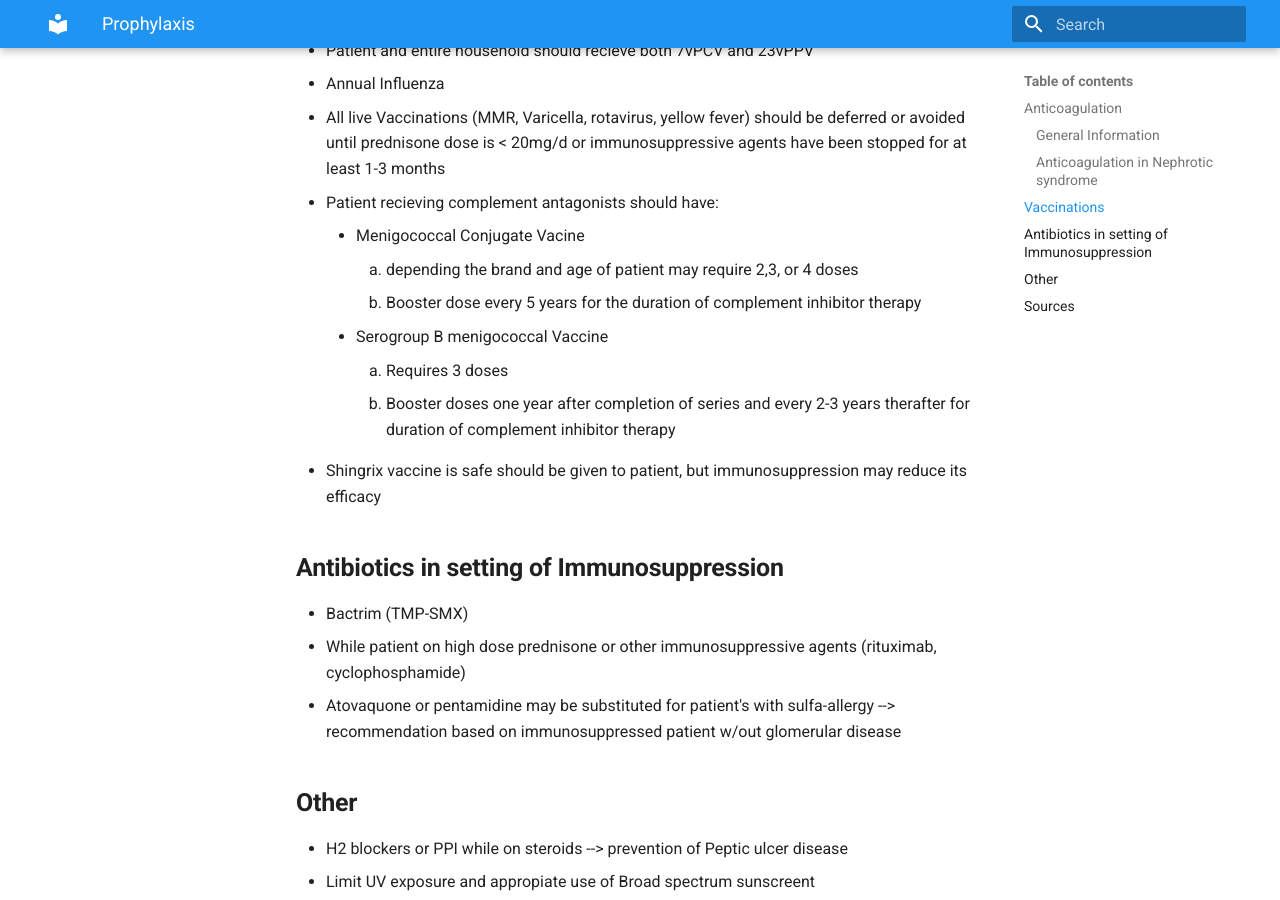
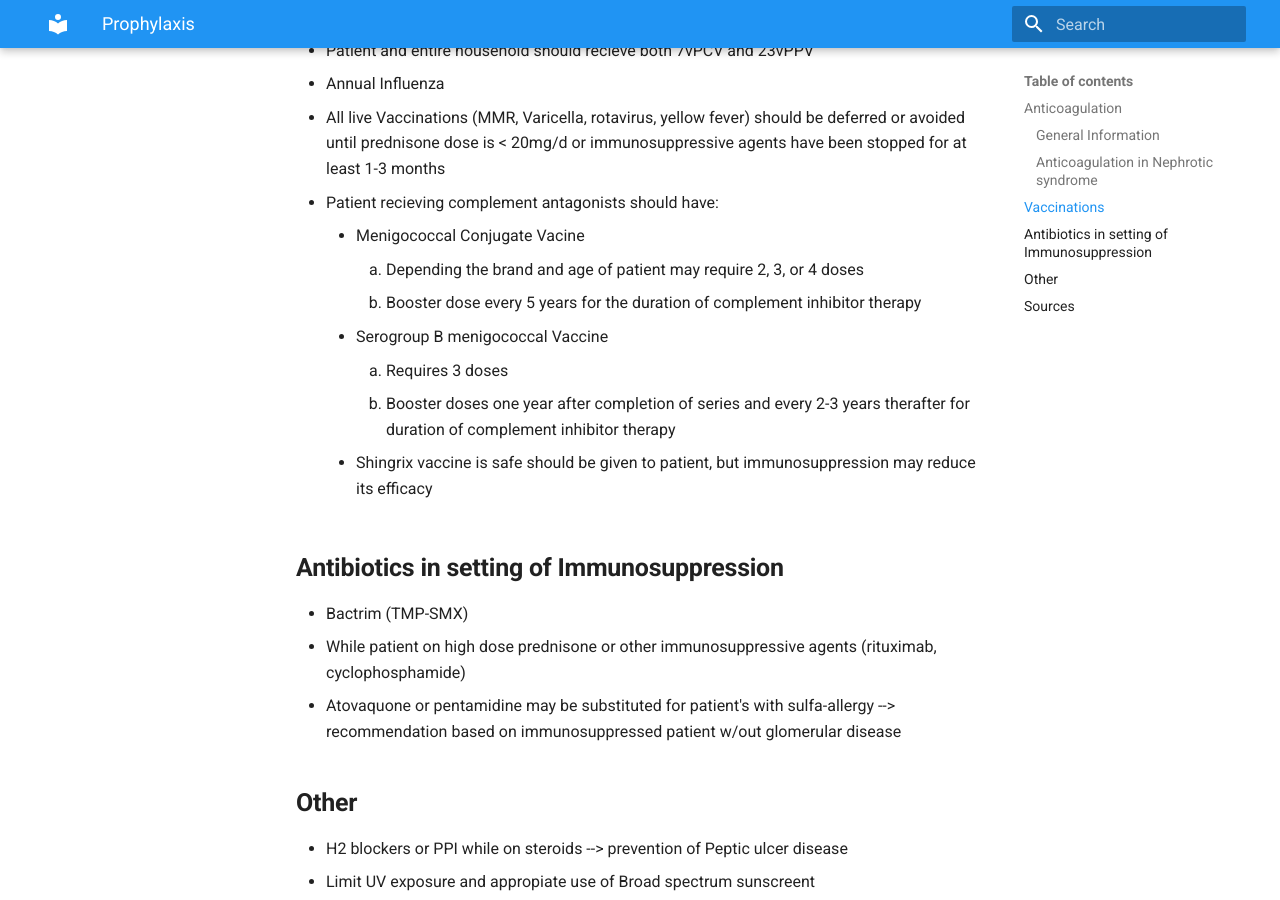
Before and after one commit to TTUNEPH2025/GN, an MkDocs documentation site: the page built from docs/Prophylaxis.md, in a window 1280 px wide and 900 px high, scrolled down 2117 px. Built offline with MkDocs 1.6.1 and Material for MkDocs 9.7.7, drawn with Linux system fonts in a browser that asks for light colours.

```diff
--- a/docs/Prophylaxis.md
+++ b/docs/Prophylaxis.md
@@ -86,12 +86,12 @@ flowchart TD
 * All live Vaccinations (MMR, Varicella, rotavirus, yellow fever) should be deferred or avoided until prednisone dose is < 20mg/d or immunosuppressive agents have been stopped for at least 1-3 months
 * Patient recieving complement antagonists should have:
     * Menigococcal Conjugate Vacine
-        1. depending the brand and age of patient may require 2,3, or 4 doses
+        1. Depending the brand and age of patient may require 2, 3, or 4 doses
         2. Booster dose every 5 years for the duration of complement inhibitor therapy
     * Serogroup B menigococcal Vaccine
         1. Requires 3 doses
         2. Booster doses one year after completion of series and every 2-3 years therafter for duration of complement inhibitor therapy
- * Shingrix vaccine is safe should be given to patient, but immunosuppression may reduce its efficacy
+    * Shingrix vaccine is safe should be given to patient, but immunosuppression may reduce its efficacy
 ## **Antibiotics in setting of Immunosuppression**
  * Bactrim (TMP-SMX)
    * While patient on high dose prednisone or other immunosuppressive agents (rituximab, cyclophosphamide)
```
